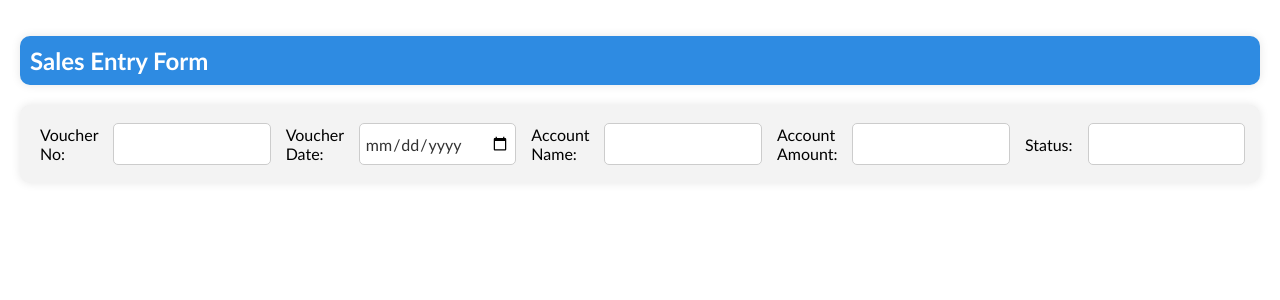
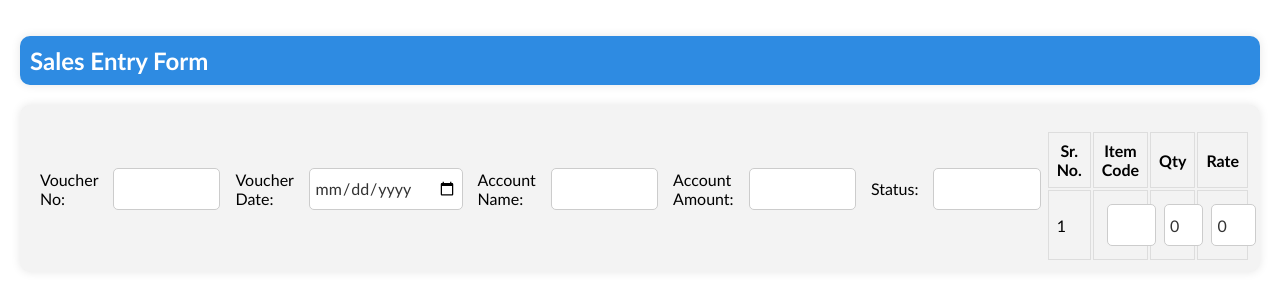
Before and after one commit to SreenandhaVR/sales_entry_app, a React (Create React App) app: page / in a window 1280 px wide. Shown: the top 300 px of the page. Built offline with nearby package versions, Linux system fonts and the light colour scheme.

Commit message:
feat: render details table with editable inputs

```diff
--- a/src/pages/SalesEntryForm/SalesEntryForm.jsx
+++ b/src/pages/SalesEntryForm/SalesEntryForm.jsx
@@ -9,6 +9,16 @@ export default function SalesEntryForm() {
         ac_amt: '',
         status: '',
     });
+    const [details,setDetails] = useState([
+        {
+            sr_no:1,
+            item_code:'',
+            item_name:'',
+            description:'',
+            qty:0,
+            rate:0,
+        }
+    ]);
     return (
       <div className={styles.container}>
         <h1 className={styles.header}>Sales Entry Form</h1>
@@ -23,7 +33,32 @@ export default function SalesEntryForm() {
             <input type="number" className={styles.input} value={header.ac_amt} onChange={(e) => setHeader({...header, ac_amt: e.target.value})}/>
             <p>Status: {header.status}</p>
             <input type="text" className={styles.input} value={header.status} onChange={(e) => setHeader({...header, status: e.target.value})}/>
-
+            <table className={styles.table}>
+                <thead>
+                    <tr>
+                        <th>Sr. No.</th>
+                        <th>Item Code</th>
+                        <th>Qty</th>
+                        <th>Rate</th>
+                    </tr>
+                </thead>
+                <tbody>
+                    {
+                        details.map((row,i) => (
+                            <tr key={i}>
+                                <td>
+                                    {row.sr_no}
+                                </td>
+                                <td>
+                                    <input className={styles.input} value={row.item_code} /></td>
+        <td>
+            <input className={styles.input} type="number" value={row.qty} /></td>
+        <td>
+            <input className={styles.input} type="number" value={row.rate} /></td>
+      </tr>
+    ))}
+  </tbody>
+</table>
 
         </div>
       </div>
--- a/src/pages/SalesEntryForm/home.module.scss
+++ b/src/pages/SalesEntryForm/home.module.scss
@@ -42,3 +42,13 @@
     font-family: 'Gill Sans', 'Gill Sans MT', Calibri, 'Trebuchet MS', sans-serif;
     color: #333;
 }
+.table{
+    width:100%;
+   //border-collapse: collapse;
+   margin-top: 15px;
+}
+.table th,
+.table td {
+    border: 1px solid #ddd;
+    padding:8px;
+}
```
